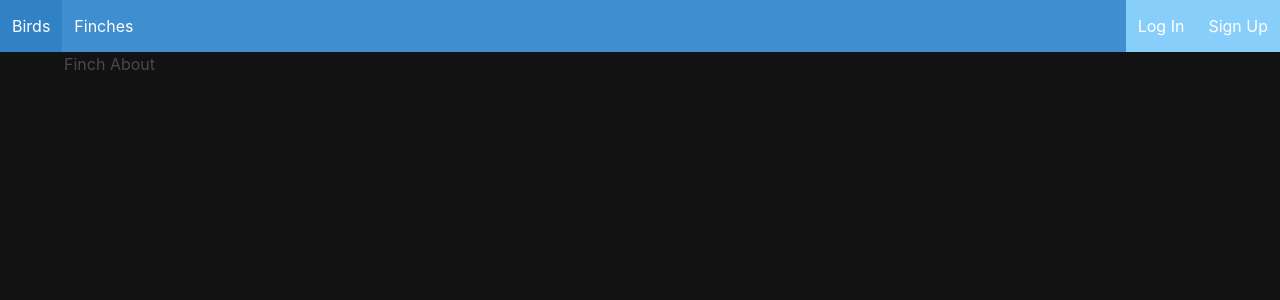
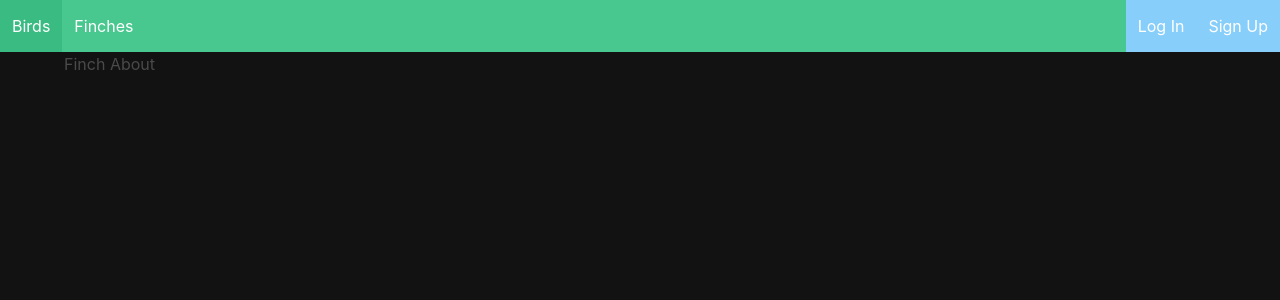
Before and after one commit to BISrat3/Finch_Collector, a Django app: page /about/ in a window 1280 px wide. Shown: the top 300 px of the page. Run offline with Django 4.2, Linux system fonts and the light colour scheme; parts of the project's set-up code (start-up, migrations or seed data) failed here and were passed over.

Commit message:
style pages

```diff
--- a/main_app/static/styles/main.css
+++ b/main_app/static/styles/main.css
@@ -156,7 +156,7 @@ form{
 
 span{
     color:mediumblue;
-    background-color:lightskyblue;
+    background-color:rgb(235, 231, 107);
 }
 
 span h4{
--- a/main_app/templates/base.html
+++ b/main_app/templates/base.html
@@ -14,7 +14,7 @@
     </head>
     <body >
 
-        <nav class="navbar is-info" role="navigation" aria-label="main navigation">
+        <nav class="navbar is-success" role="navigation" aria-label="main navigation">
             <div class="navbar-brand">
                 <a class="navbar-item" href="/">Birds</a>
                 <a role="button" class="navbar-burger" aria-label="menu" aria-expanded="false">
```
